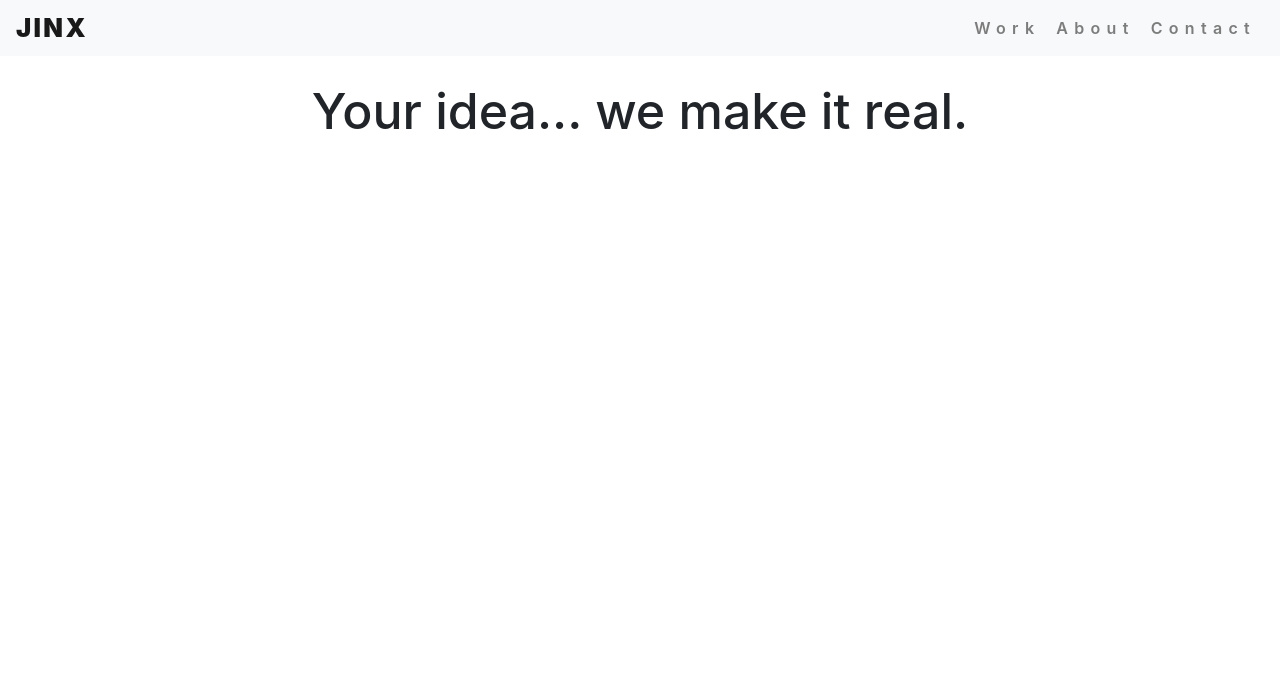
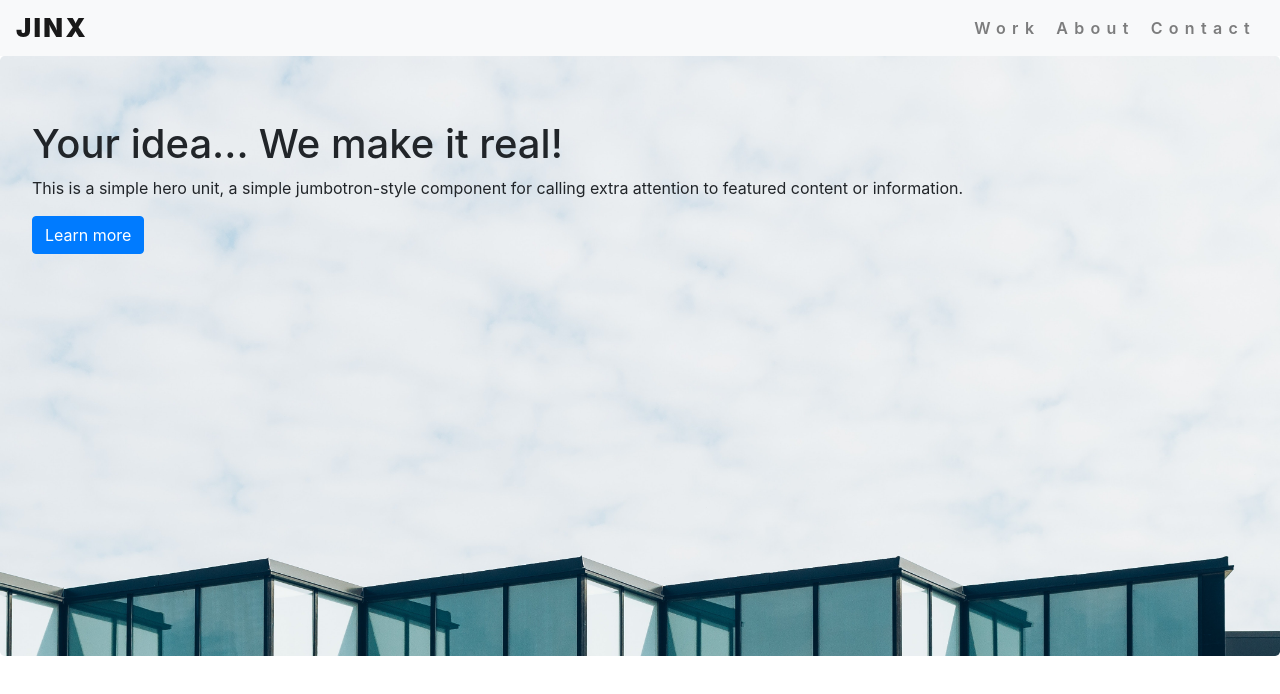
Before and after one commit to jamalamar/J, a React (Create React App) app: page / in a window 1280 px wide. Shown: the top 694 px of the page. Built offline with nearby package versions, Linux system fonts and the light colour scheme.

Commit message:
moved assets folder, working background image for homepage, added jumbotron

```diff
--- a/src/Components/NavBar.js
+++ b/src/Components/NavBar.js
@@ -37,7 +37,6 @@ const style = {
   navItems: {
     letterSpacing: '0.394em',
     fontWeight: '602',
-    alignContent: 'end',
   },
 }
 
--- a/src/Views/Home.js
+++ b/src/Views/Home.js
@@ -1,20 +1,38 @@
 import React, {useState} from 'react';
+
+import Jumbotron from 'react-bootstrap/Jumbotron'
+import Button from 'react-bootstrap/Button'
+import Image from 'react-bootstrap/Image'
 
 function Home () {
 	return(
-		<div>
-			<h2 style={style.header}>Your idea... we make it real.</h2>
-		</div>
+	<div>
+
+		<Jumbotron style={style.header}>
+		  <h1>Your idea... We make it real!</h1>
+		  <p>
+		    This is a simple hero unit, a simple jumbotron-style component for calling
+		    extra attention to featured content or information.
+		  </p>
+		  <p>
+		    <Button variant="primary">Learn more</Button>
+		  </p>
+		</Jumbotron>
+
+	</div>
 	)
 }
 
+const bgImage = '../Assets/Header-Image.jpg'
+
 const style = {
   header: {
-    fontSize: '50px',
-    padding: '25px',
-    textAlign: 'center',
+    backgroundImage: 'url(/Assets/Header-Image.jpg)',
+    height: '600px',
+    backgroundPosition: 'center',
+    backgroundRepeat: 'no-repeat',
+    backgroundSize: 'cover',
   },
-
 }
 
 export default Home;
```
Also changed, not shown: public/Assets/Header-Image.jpg (added).
